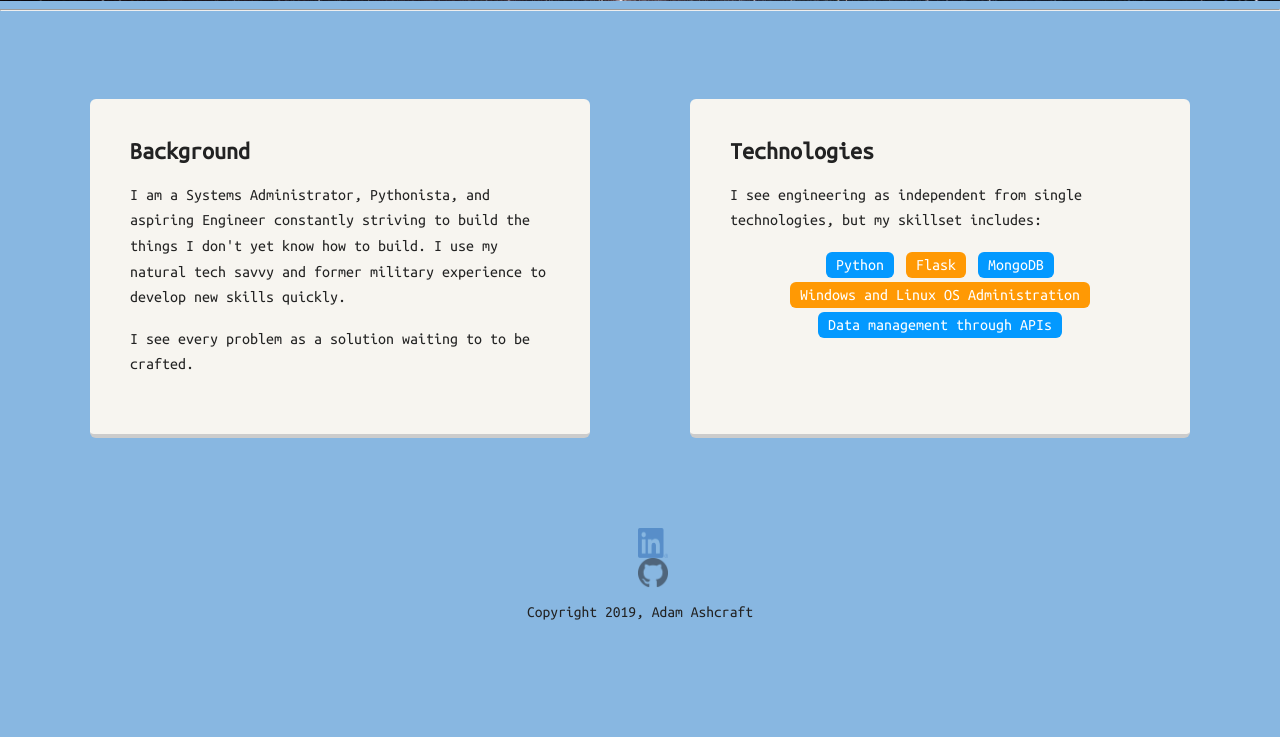
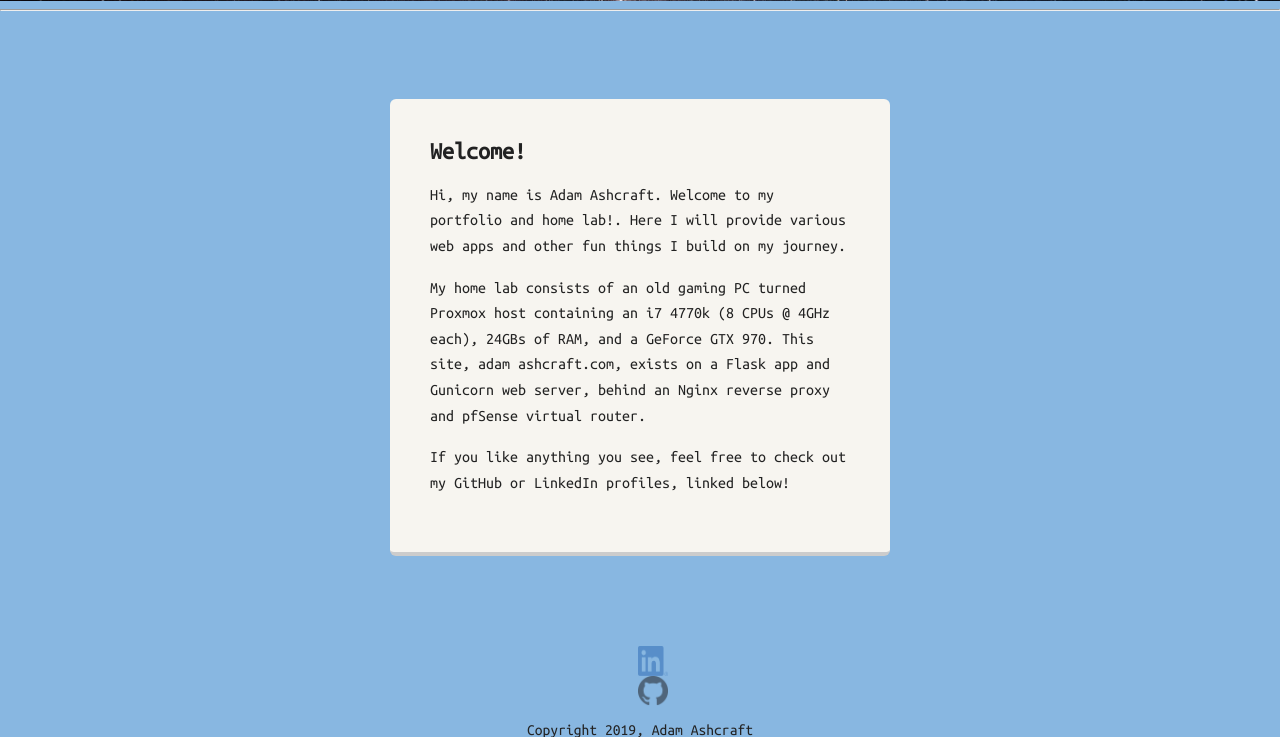
Before and after one commit to apashcraft/loveme, a Flask app: page / in a window 1280 px wide. Shown: the part 449-1186 px from the top of the page. Before the commit the page ends 1069 px from the top, so only its background shows below. Run offline with Flask 2, Linux system fonts and the light colour scheme.

Commit message:
Updated main page content

```diff
--- a/app/templates/index.html
+++ b/app/templates/index.html
@@ -3,21 +3,10 @@
 {% block content %}
 	<main class="flex">
 		<div class="card">
-			<h2>Background</h2>
-			<p>I am a Systems Administrator, Pythonista, and aspiring Engineer constantly striving to build the things I don't yet know how to build. I use my natural tech savvy and former military experience to develop new skills quickly.</p>
-			<p>I see every problem as a solution waiting to to be crafted.</p>
-		</div>
-
-		<div class="card">
-			<h2>Technologies</h2>
-			<p>I see engineering as independent from single technologies, but my skillset includes:</p>
-			<ul class="skills">
-				<li>Python</li>
-				<li>Flask</li>
-				<li>MongoDB</li>
-				<li>Windows and Linux OS Administration</li>
-				<li>Data management through APIs</li>
-			</ul>
+			<h2>Welcome!</h2>
+			<p>Hi, my name is Adam Ashcraft. Welcome to my portfolio and home lab!. Here I will provide various web apps and other fun things I build on my journey.</p>
+			<p>My home lab consists of an old gaming PC turned Proxmox host containing an i7 4770k (8 CPUs @ 4GHz each), 24GBs of RAM, and a GeForce GTX 970. This site, adam ashcraft.com, exists on a Flask app and Gunicorn web server, behind an Nginx reverse proxy and pfSense virtual router.</p>
+			<p>If you like anything you see, feel free to check out my GitHub or LinkedIn profiles, linked below!</p>
 		</div>
 	</main>
 {% endblock %}
```
